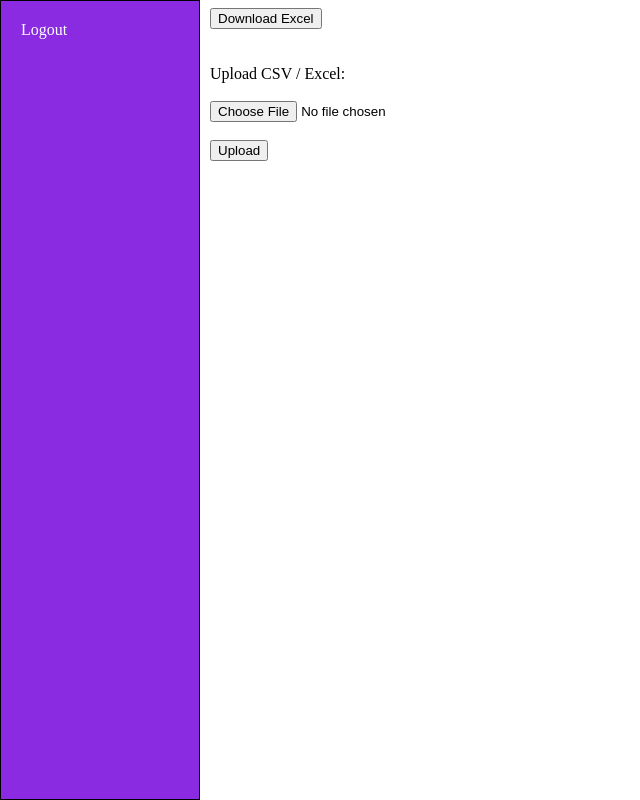
After one commit to guru-akash/bank-management-flask, a Flask app: page /fund_transfer in a window 1280 px wide. The commit adds this page. Shown: the whole page, without its empty margins (0-640 px from the left). Run offline with Flask 3, Linux system fonts and the light colour scheme.

Commit message:
update bank management project

```diff
--- a/app.py
+++ b/app.py
@@ -1,10 +1,15 @@
-from flask import Flask ,render_template ,redirect , request ,session
+from flask import Flask ,render_template ,redirect , request ,session ,send_file
 import random
+import pandas as pd
 import mysql.connector
 from decimal import Decimal
+from openpyxl import load_workbook
 
 app = Flask(__name__)
 app.secret_key = "your_secret_key"
+
+ALLOWED_EXTENSIONS = {'csv', 'xlsx', 'xls'}
+
 
 def db_connector():
     db = mysql.connector.connect(
@@ -19,6 +24,7 @@ def db_connector():
 @app.route('/')
 def admin():
     return render_template('login/login.html')
+
 
 @app.route('/dashboard')
 def dashboard():
@@ -505,6 +511,91 @@ def commission_index():
 
     return redirect('/commission')
 
+@app.route('/fund_transfer')
+def fund_transfer():
+    return render_template('admin/fund_transfer/fund_transfer_request.html')
+
+@app.route('/download_excel')
+def download_excel():
+
+    db = db_connector()
+
+    query = """
+        SELECT id,customer_id,account_number,transaction_type,amount
+        FROM transaction_request
+        WHERE transaction_type = %s
+    """
+
+    values = ('fund_transfer',)
+
+    df = pd.read_sql(
+        query,
+        db,
+        params=values
+    )
+
+    file_path = "static/fund_transfer_list.xlsx"
+
+    df.to_excel(file_path, index=False)
+
+    db.close()
+
+    return send_file(
+        file_path,
+        as_attachment=True,
+        download_name="fund_transfer_list.xlsx"
+    )
+
+def allowed_file(filename):
+    return (
+        '.' in filename and
+        filename.rsplit('.', 1)[1].lower() in ALLOWED_EXTENSIONS
+    )
+
+
+@app.route('/upload_file', methods=['POST'])
+def upload_file():
+
+    file = request.files.get('file')
+
+    if not file:
+        return "Please select a file"
+
+    if file.filename == '':
+        return "No file selected"
+
+    if not allowed_file(file.filename):
+        return "Only CSV and Excel files are allowed"
+
+
+    data=load_workbook(file)
+    active_row=data.active
+
+    for i,active_row in enumerate(active_row.iter_rows(min_row=2),start=1):
+
+        print('entered loop')
+        print(i)
+        id = active_row[0].value
+        customer_id = active_row[1].value
+        account_number = active_row[2].value
+        transaction_type = active_row[3].value
+        amount = active_row[4].value
+        print(account_number)
+
+        if id == 0 or customer_id == 0 or account_number == 0 or transaction_type == 0 or amount == 0:
+            return f"Please fill the field in {i} row"
+
+        elif id is None or customer_id is None or account_number is None or transaction_type is None or amount is None:
+              return f"Please fill the field in {i} row"
+
+
+
+    return "validation successful"
+
+
+
+
+
 @app.route('/customer_transaction')
 def customer_transaction():
     db = db_connector()
--- /dev/null
+++ b/static/css/fund_transaction.css
@@ -0,0 +1,3 @@
+body {
+    margin-left: 210px;
+}
--- /dev/null
+++ b/templates/admin/fund_transfer/fund_transfer_request.html
@@ -0,0 +1,27 @@
+<!DOCTYPE html>
+<html lang="en">
+<head>
+    <meta charset="UTF-8">
+    <meta name="viewport" content="width=device-width, initial-scale=1.0">
+    <title>Document</title>
+    <link rel="stylesheet" href="{{url_for('static',filename='css/fund_transaction.css')}}">
+</head>
+<body>
+    {% include '/layouts/menu.html' %}
+    <form action="/download_excel" method="GET">
+        <button type="submit">Download Excel</button>
+    </form><br><br>
+    <form action="/upload_file" method="POST" enctype="multipart/form-data">
+    <label for="file">Upload CSV / Excel:</label><br><br>
+    <input
+        type="file"
+        id="file"
+        name="file"
+        accept=".csv, .xlsx, .xls"
+        required
+    ><br><br>
+    <button type="submit">Upload</button>
+</form>
+
+</body>
+</html>
--- a/templates/layouts/menu.html
+++ b/templates/layouts/menu.html
@@ -33,6 +33,10 @@
                 Commission
             </a><br><br>
 
+            <a href="/fund_transfer">
+                Fund transfer request
+            </a><br><br>
+
 
         {% elif session['role'] == 'customer' %}
 
```
Also changed, not shown: 1 other file.
